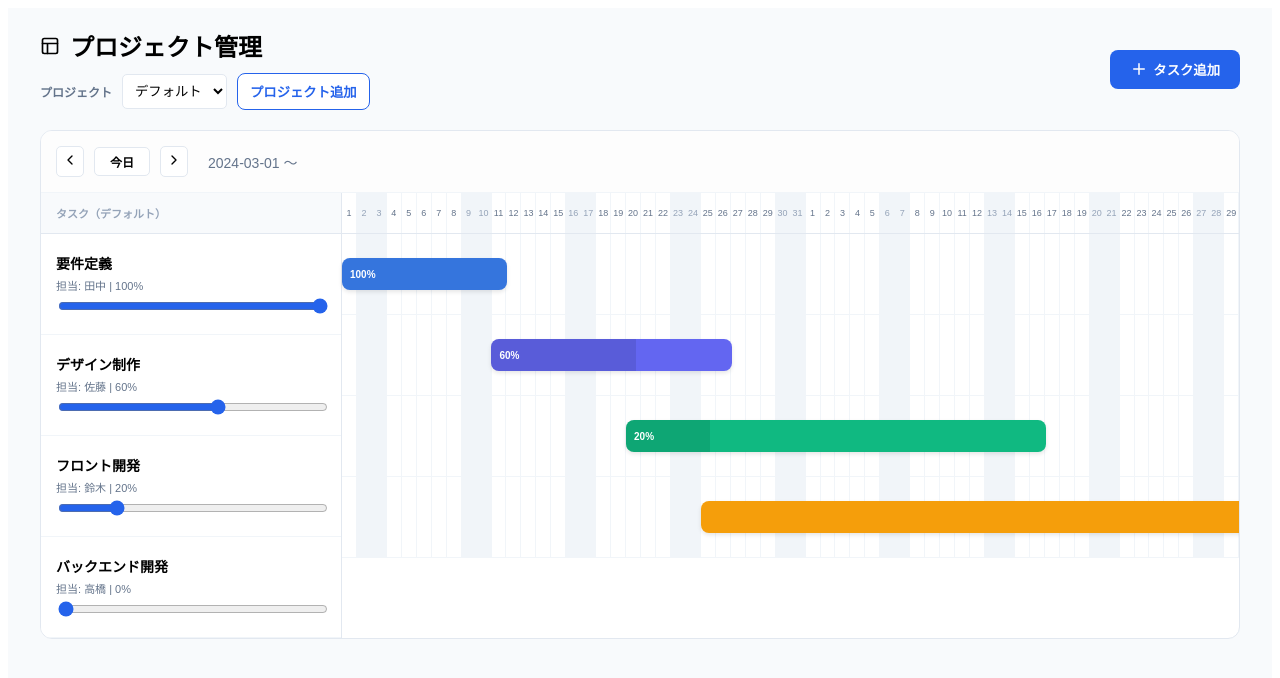
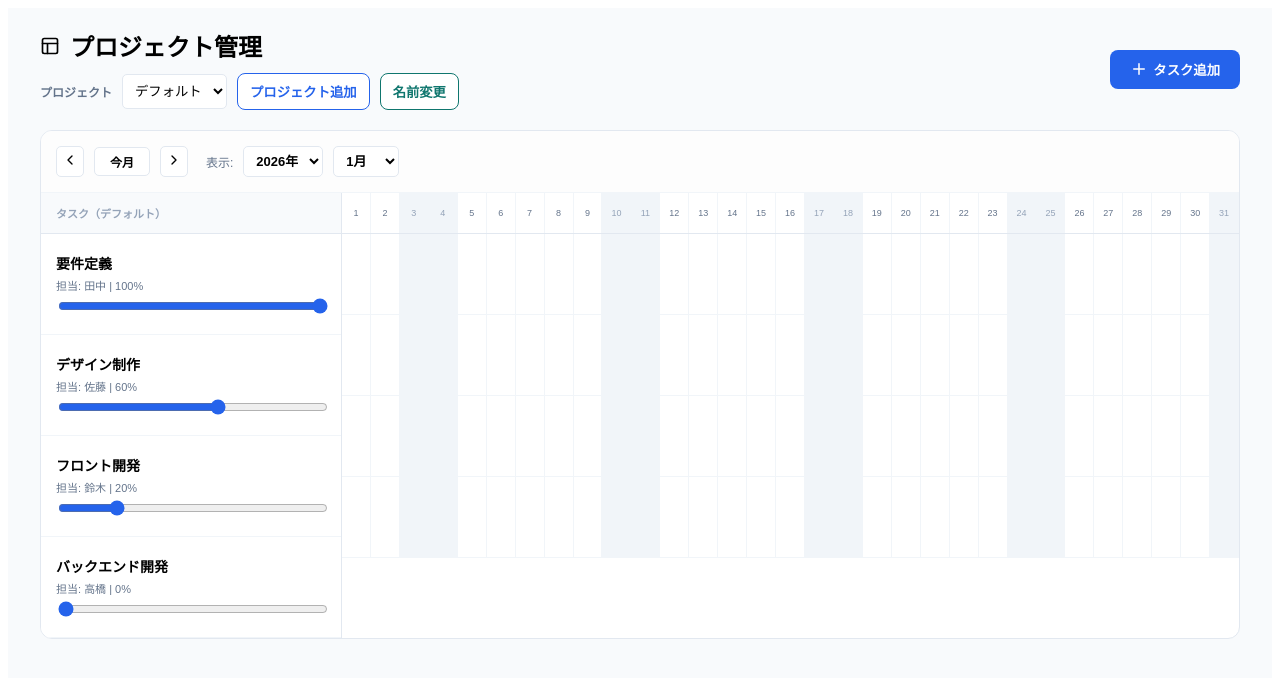
Before and after one commit to dhiabora/gantt-chart-tool, a React (Vite) app: page / in a window 1280 px wide. Shown: the top 678 px of the page. Built offline with nearby package versions, Linux system fonts and the light colour scheme.

Commit message:
メッセージ（例: カレンダー2026年・月切り替え対応）

```diff
--- a/src/App.jsx
+++ b/src/App.jsx
@@ -15,6 +15,14 @@ const addDays = (date, days) => {
   return result;
 };
 const diffDays = (d1, d2) => Math.ceil((d2 - d1) / (1000 * 60 * 60 * 24));
+// 月単位ナビ用
+const getFirstDayOfMonth = (date) => new Date(date.getFullYear(), date.getMonth(), 1);
+const addMonths = (date, n) => {
+  const result = new Date(date);
+  result.setMonth(result.getMonth() + n);
+  return result;
+};
+const getDaysInMonth = (date) => new Date(date.getFullYear(), date.getMonth() + 1, 0).getDate();
 
 const App = () => {
   const STORAGE_KEY = 'gantt_state_v1';
@@ -23,10 +31,10 @@ const App = () => {
   const defaultProjects = [{ id: 'p_default', name: 'デフォルト' }];
 
   const defaultTasks = [
-    { id: '1', projectId: 'p_default', name: '要件定義', assignee: '田中', start: '2024-03-01', end: '2024-03-10', progress: 100, color: '#3b82f6' },
-    { id: '2', projectId: 'p_default', name: 'デザイン制作', assignee: '佐藤', start: '2024-03-11', end: '2024-03-25', progress: 60, color: '#6366f1' },
-    { id: '3', projectId: 'p_default', name: 'フロント開発', assignee: '鈴木', start: '2024-03-20', end: '2024-04-15', progress: 20, color: '#10b981' },
-    { id: '4', projectId: 'p_default', name: 'バックエンド開発', assignee: '高橋', start: '2024-03-25', end: '2024-04-30', progress: 0, color: '#f59e0b' },
+    { id: '1', projectId: 'p_default', name: '要件定義', assignee: '田中', start: '2026-03-01', end: '2026-03-10', progress: 100, color: '#3b82f6' },
+    { id: '2', projectId: 'p_default', name: 'デザイン制作', assignee: '佐藤', start: '2026-03-11', end: '2026-03-25', progress: 60, color: '#6366f1' },
+    { id: '3', projectId: 'p_default', name: 'フロント開発', assignee: '鈴木', start: '2026-03-20', end: '2026-04-15', progress: 20, color: '#10b981' },
+    { id: '4', projectId: 'p_default', name: 'バックエンド開発', assignee: '高橋', start: '2026-03-25', end: '2026-04-30', progress: 0, color: '#f59e0b' },
   ];
 
   const loadStateFromLocalStorage = () => {
@@ -107,14 +115,17 @@ const App = () => {
   const [tasks, setTasks] = useState(initialState.tasks);
   const [activeProjectId, setActiveProjectId] = useState(initialState.activeProjectId);
 
-  const [viewStart, setViewStart] = useState(new Date('2024-03-01'));
-  const [daysToShow] = useState(60);
+  // 表示は月単位・デフォルト2026年1月
+  const [viewStart, setViewStart] = useState(() => getFirstDayOfMonth(new Date(2026, 0, 1)));
+  const daysToShow = useMemo(() => getDaysInMonth(viewStart), [viewStart]);
   const [isFormOpen, setIsFormOpen] = useState(false);
   const [isProjectFormOpen, setIsProjectFormOpen] = useState(false);
+  const [isProjectRenameOpen, setIsProjectRenameOpen] = useState(false);
   const [taskFormMode, setTaskFormMode] = useState('create'); // 'create' | 'edit'
   const [editingTaskId, setEditingTaskId] = useState(null);
   const [newTask, setNewTask] = useState({ name: '', assignee: '', start: formatDate(new Date()), end: formatDate(addDays(new Date(), 7)), progress: 0, color: '#3b82f6' });
   const [newProjectName, setNewProjectName] = useState('');
+  const [renameProjectName, setRenameProjectName] = useState('');
 
   const chartRef = useRef(null);
   const dragTaskRef = useRef(null);
@@ -233,6 +244,12 @@ const App = () => {
     setIsProjectFormOpen(true);
   };
 
+  const openRenameProjectModal = () => {
+    const current = projects.find((p) => p.id === activeProjectId);
+    setRenameProjectName(current?.name ?? '');
+    setIsProjectRenameOpen(true);
+  };
+
   const saveProject = (e) => {
     e.preventDefault();
     const name = newProjectName.trim();
@@ -242,6 +259,15 @@ const App = () => {
     setProjects((prev) => [...prev, { id, name }]);
     setActiveProjectId(id);
     setIsProjectFormOpen(false);
+  };
+
+  const saveProjectRename = (e) => {
+    e.preventDefault();
+    const name = renameProjectName.trim();
+    if (!name) return;
+
+    setProjects((prev) => prev.map((p) => (p.id === activeProjectId ? { ...p, name } : p)));
+    setIsProjectRenameOpen(false);
   };
 
   const saveTask = (e) => {
@@ -331,6 +357,12 @@ const App = () => {
               >
                 プロジェクト追加
               </button>
+              <button
+                onClick={openRenameProjectModal}
+                style={{ background: 'white', color: '#0f766e', border: '1px solid #0f766e', padding: '8px 12px', borderRadius: '8px', cursor: 'pointer', fontWeight: 'bold' }}
+              >
+                名前変更
+              </button>
             </div>
           </div>
           <button onClick={openCreateTaskModal} style={{ backgroundColor: '#2563eb', color: 'white', border: 'none', padding: '10px 20px', borderRadius: '8px', cursor: 'pointer', fontWeight: 'bold', display: 'flex', alignItems: 'center', gap: '5px' }}>
@@ -341,12 +373,30 @@ const App = () => {
         {/* Gantt Container */}
         <div style={{ backgroundColor: 'white', borderRadius: '12px', border: '1px solid #e2e8f0', overflow: 'hidden', display: 'flex', flexDirection: 'column' }}>
 
-          {/* Navigation */}
-          <div style={{ padding: '15px', borderBottom: '1px solid #f1f5f9', display: 'flex', alignItems: 'center', gap: '10px', backgroundColor: '#fdfdfd' }}>
-            <button onClick={() => setViewStart(addDays(viewStart, -7))} style={{ border: '1px solid #e2e8f0', background: 'white', padding: '5px', borderRadius: '5px', cursor: 'pointer' }}><IconChevronLeft /></button>
-            <button onClick={() => setViewStart(new Date())} style={{ border: '1px solid #e2e8f0', background: 'white', padding: '5px 15px', borderRadius: '5px', cursor: 'pointer', fontSize: '12px', fontWeight: 'bold' }}>今日</button>
-            <button onClick={() => setViewStart(addDays(viewStart, 7))} style={{ border: '1px solid #e2e8f0', background: 'white', padding: '5px', borderRadius: '5px', cursor: 'pointer' }}><IconChevronRight /></button>
-            <span style={{ fontSize: '14px', color: '#64748b', marginLeft: '10px' }}>{formatDate(viewStart)} 〜</span>
+          {/* Navigation（月単位・年/月選択） */}
+          <div style={{ padding: '15px', borderBottom: '1px solid #f1f5f9', display: 'flex', alignItems: 'center', gap: '10px', backgroundColor: '#fdfdfd', flexWrap: 'wrap' }}>
+            <button onClick={() => setViewStart(getFirstDayOfMonth(addMonths(viewStart, -1)))} style={{ border: '1px solid #e2e8f0', background: 'white', padding: '5px', borderRadius: '5px', cursor: 'pointer' }} title="前月"><IconChevronLeft /></button>
+            <button onClick={() => setViewStart(getFirstDayOfMonth(new Date()))} style={{ border: '1px solid #e2e8f0', background: 'white', padding: '5px 15px', borderRadius: '5px', cursor: 'pointer', fontSize: '12px', fontWeight: 'bold' }}>今月</button>
+            <button onClick={() => setViewStart(getFirstDayOfMonth(addMonths(viewStart, 1)))} style={{ border: '1px solid #e2e8f0', background: 'white', padding: '5px', borderRadius: '5px', cursor: 'pointer' }} title="翌月"><IconChevronRight /></button>
+            <span style={{ fontSize: '12px', color: '#64748b', marginLeft: '8px' }}>表示:</span>
+            <select
+              value={viewStart.getFullYear()}
+              onChange={(e) => setViewStart(getFirstDayOfMonth(new Date(Number(e.target.value), viewStart.getMonth(), 1)))}
+              style={{ padding: '6px 8px', borderRadius: '5px', border: '1px solid #e2e8f0', background: 'white', cursor: 'pointer', fontSize: '13px', fontWeight: 'bold' }}
+            >
+              {Array.from({ length: 11 }, (_, i) => 2022 + i).map((y) => (
+                <option key={y} value={y}>{y}年</option>
+              ))}
+            </select>
+            <select
+              value={viewStart.getMonth()}
+              onChange={(e) => setViewStart(getFirstDayOfMonth(new Date(viewStart.getFullYear(), Number(e.target.value), 1)))}
+              style={{ padding: '6px 8px', borderRadius: '5px', border: '1px solid #e2e8f0', background: 'white', cursor: 'pointer', fontSize: '13px', fontWeight: 'bold' }}
+            >
+              {[1,2,3,4,5,6,7,8,9,10,11,12].map((m) => (
+                <option key={m} value={m - 1}>{m}月</option>
+              ))}
+            </select>
           </div>
 
           <div style={{ display: 'flex', overflowX: 'auto' }}>
@@ -445,6 +495,25 @@ const App = () => {
             </div>
           </div>
         )}
+        {isProjectRenameOpen && (
+          <div style={{ position: 'fixed', inset: 0, backgroundColor: 'rgba(0,0,0,0.5)', display: 'flex', alignItems: 'center', justifyContent: 'center', zIndex: 120 }}>
+            <div style={{ backgroundColor: 'white', padding: '25px', borderRadius: '12px', width: '400px', boxShadow: '0 10px 25px rgba(0,0,0,0.2)' }}>
+              <h2 style={{ marginTop: 0 }}>プロジェクト名の変更</h2>
+              <form onSubmit={saveProjectRename} style={{ display: 'flex', flexDirection: 'column', gap: '15px' }}>
+                <input
+                  type="text"
+                  placeholder="新しいプロジェクト名"
+                  required
+                  value={renameProjectName}
+                  onChange={(e) => setRenameProjectName(e.target.value)}
+                  style={{ padding: '8px', borderRadius: '5px', border: '1px solid #e2e8f0' }}
+                />
+                <button type="submit" style={{ backgroundColor: '#0f766e', color: 'white', border: 'none', padding: '12px', borderRadius: '8px', fontWeight: 'bold', cursor: 'pointer' }}>更新する</button>
+                <button type="button" onClick={() => setIsProjectRenameOpen(false)} style={{ background: 'none', border: 'none', color: '#64748b', cursor: 'pointer' }}>キャンセル</button>
+              </form>
+            </div>
+          </div>
+        )}
         {isFormOpen && (
           <div style={{ position: 'fixed', inset: 0, backgroundColor: 'rgba(0,0,0,0.5)', display: 'flex', alignItems: 'center', justifyContent: 'center', zIndex: 100 }}>
             <div style={{ backgroundColor: 'white', padding: '25px', borderRadius: '12px', width: '400px', boxShadow: '0 10px 25px rgba(0,0,0,0.2)' }}>
```
Also changed, not shown: 1 other file (tests, documents, lock files or other folders).
